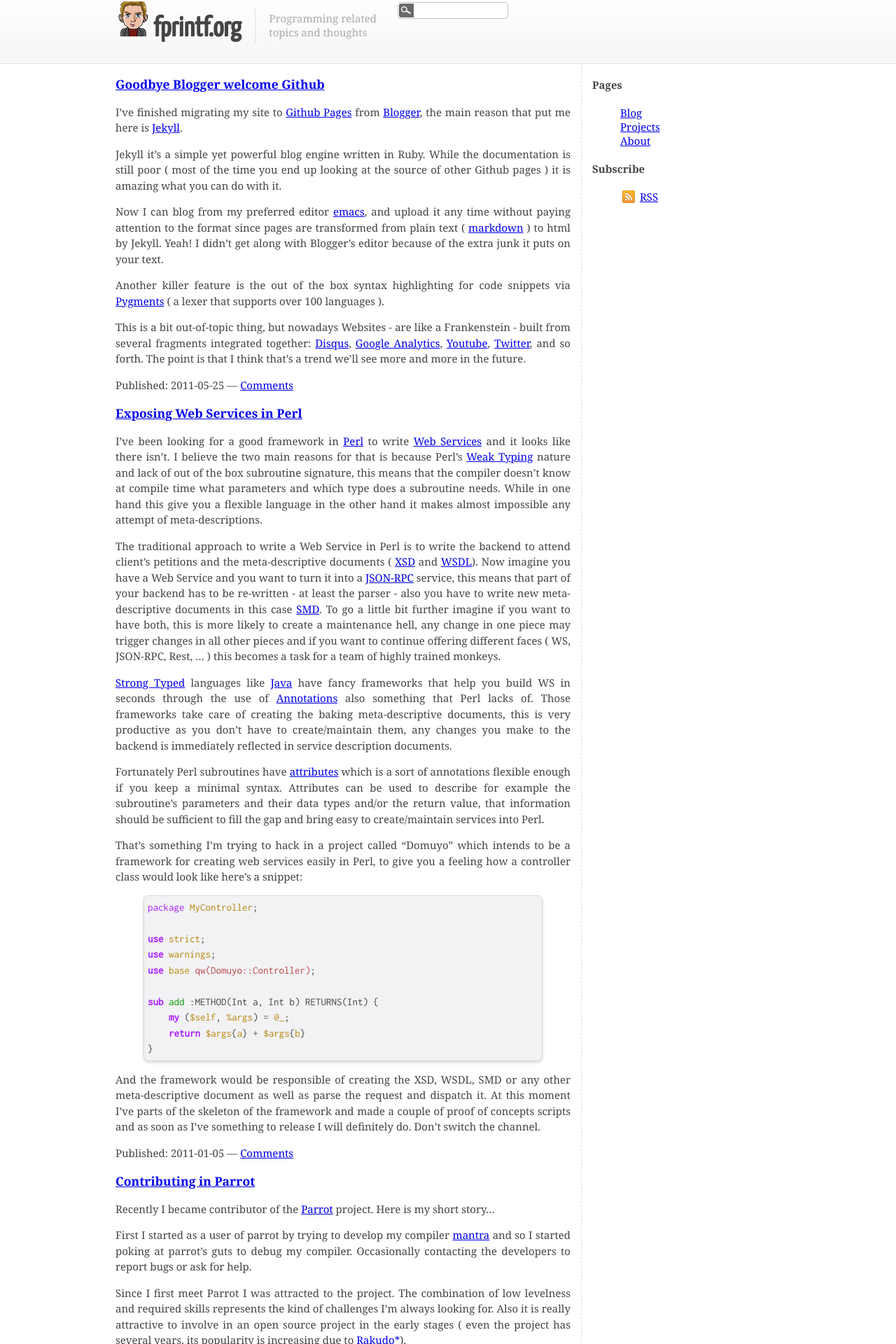
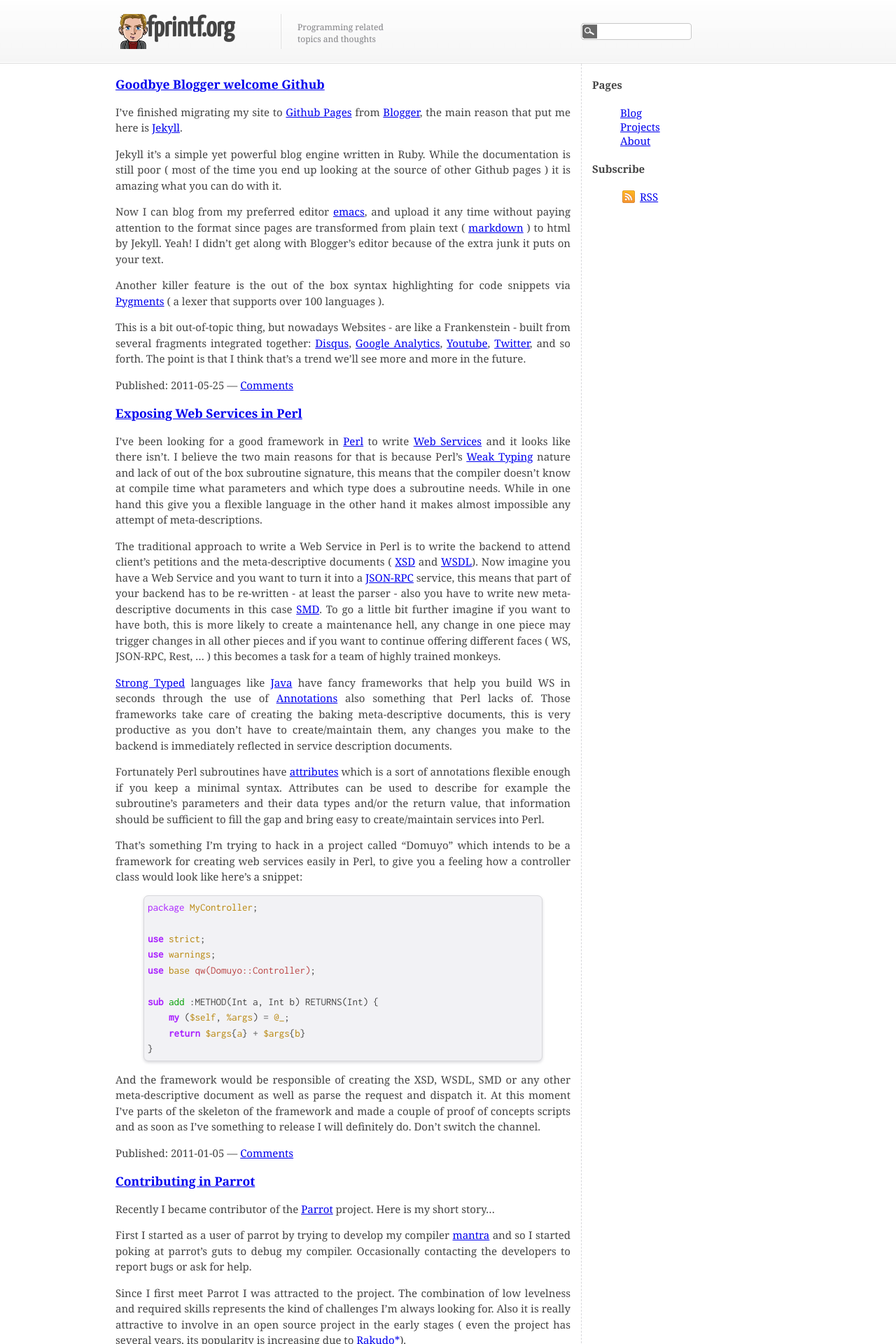
Before and after one commit to bluescreen10/bluescreen10.github.com, a Jekyll site: the page built from index.html, in a window 1280 px wide. Shown: the top 1920 px of the page at 70% size. Built offline with Jekyll 4.4.1, drawn with Linux system fonts in a browser that asks for light colours; some web fonts are replaced; the list of posts is cut into pages by our own code; comment, search, counter and statistics services are not loaded.

Commit message:
CSS changes

```diff
--- a/_includes/header.html
+++ b/_includes/header.html
@@ -11,7 +11,7 @@
   <span id="description"> {{ site.description }} </span>
 
   <!-- search box -->
-  <div class="search">
+  <div id="search">
     <form id="cse-search-box" action="http://www.google.com/cse">
       <input type="hidden" value="005155178993338504560:zqwe9ghwlrm" name="cx" />
       <input type="hidden" value="UTF-8" name="ie" />
--- a/css/master.css
+++ b/css/master.css
@@ -20,23 +20,26 @@
 
 header h1 {
     display: inline-block;
+    position: absolute;
+    left: 44px;
+    top: 0px;
 }
 
 header #avatar {
-    position: relative;
-    display: inline;
+    position: absolute;
+    left: 0px;
+    top: 20px;
+    display: inline-block;
 }
 
 header #separator {
     height: 50px;
-    position: relative;
+    position: absolute;
     display: inline-block;
-    top: 10px;
-    margin-left: 15px;
-    margin-right: 15px;
+    top: 20px;
+    left: 235px;
     border-left: 1px solid #fff;
     border-right: 1px solid #dfdfdf;
-
 }
 
 header h1 a {
@@ -49,19 +52,25 @@
 /* Description */
 header #description {
     display: inline-block;
-    width: 180px;
+    position: absolute;
+    font-size: 12px;
+    width: 140px;
     text-align: left;
-    color: #aaa;
+    text-shadow: 0 1px 0 #e5e5ee;
+    color: #888;
+    left:260px;
+    top: 30px;
 }
 
 /* Search button */
-.search {
+header #search {
     display: inline-block;
-    height: 91px;
-    vertical-align: middle;
+    left: 665px;
+    top: 33px;
+    position: absolute;
 }
 
-.search form {
+header #search form {
     background-image: url("/images/th_search-bg.gif");
     background-repeat: no-repeat;
     background-clip: border-box;
@@ -76,7 +85,7 @@
     padding: 0;
 }
 
-.search #q {
+header #search #q {
     background-color: transparent;
     position: relative;
     border: none;
```
